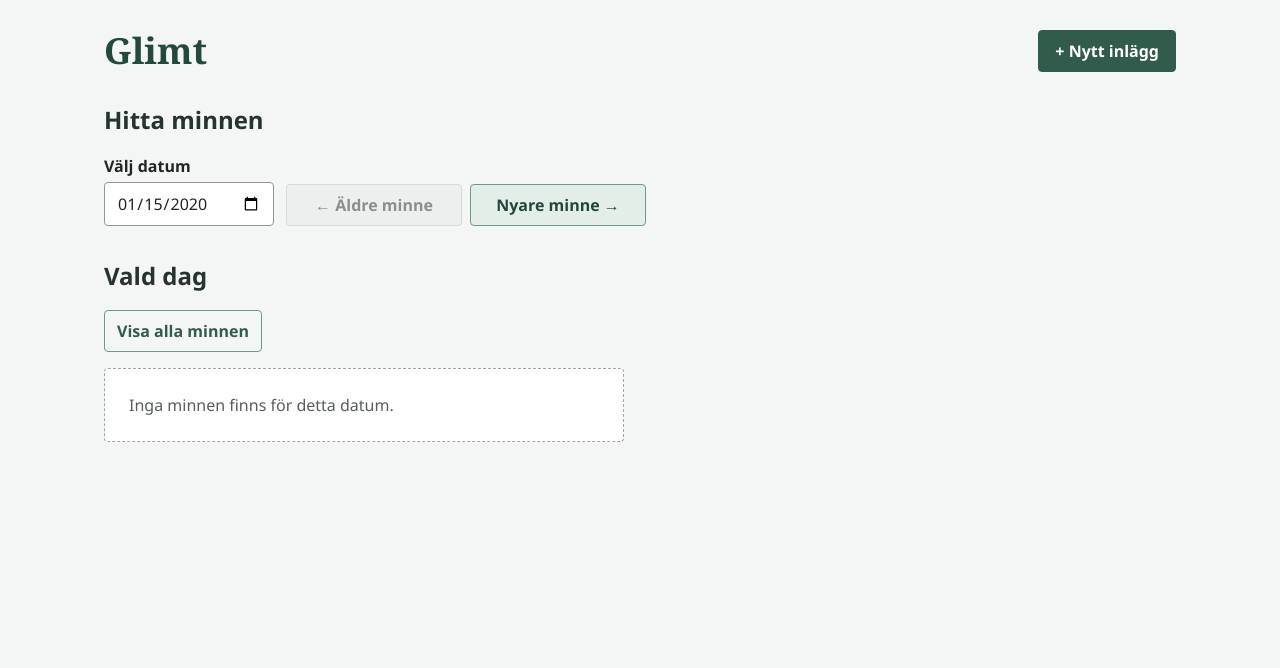
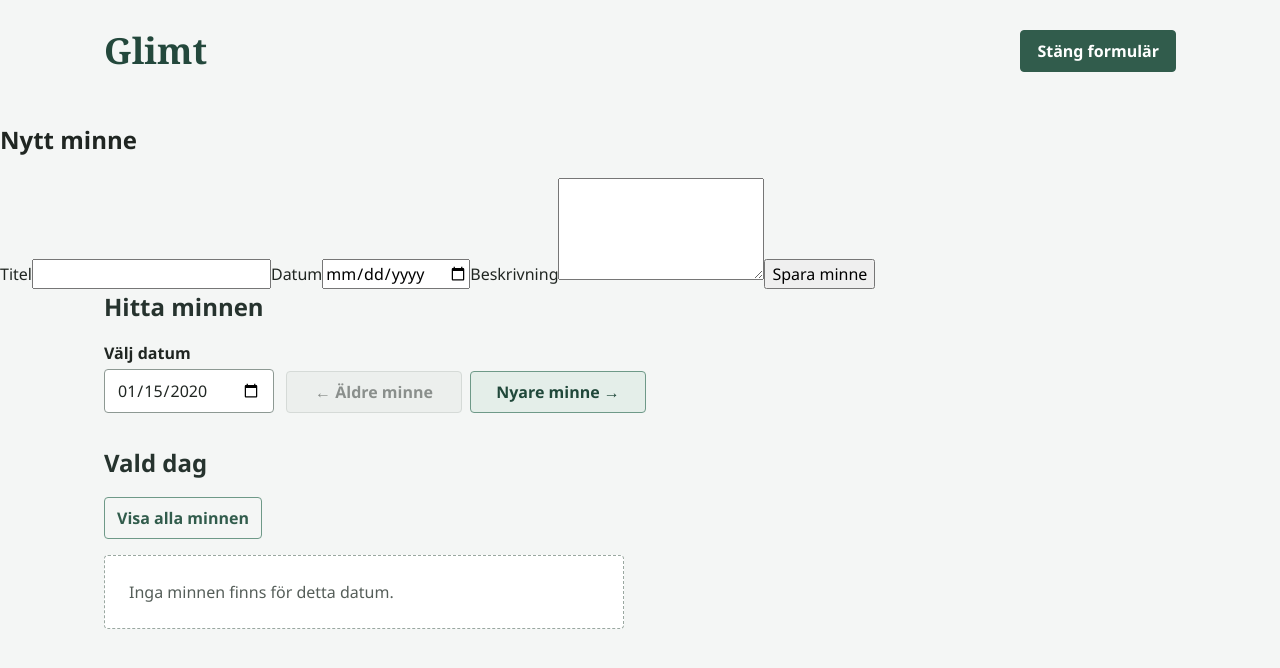
Before and after one commit to danielaldemir79/glimt-frontend, a React (Vite) app: page / in a window 1280 px wide. Both pictures are taken after typing "2020-01-15" into the empty fields and a click on the button "+ Nytt inlägg". Shown: the top 668 px of the page. Built offline with nearby package versions, Linux system fonts and the light colour scheme.

Commit message:
Lägger till formulär och post anrop :)

```diff
--- a/src/App.jsx
+++ b/src/App.jsx
@@ -1,10 +1,11 @@
 import { useState } from 'react'
 import MemoryList from './components/MemoryList.jsx'
 import MemoryNavigator from './components/MemoryNavigator.jsx'
+import MemoryForm from './components/MemoryForm.jsx'
 import './App.css'
 
 // Testdata för minnen
-const memories = [
+const initialMemories = [
   {
     id: 6,
     title: 'Sommarens jordgubbar',
@@ -49,9 +50,15 @@ const memories = [
   },
 ]
 
+
 function App() {
   // Tomt datum betyder att hela tidslinjen visas
   const [selectedDate, setSelectedDate] = useState('')
+
+  const [isFormOpen, setIsFormOpen] = useState(false)
+
+  // Minneslistan blir state så att sidan kan uppdateras utan omladdning
+  const [memories, setMemories] = useState(initialMemories)
 
   // Behåller bara minnen som tillhör det valda datumet
   const selectedMemories = memories.filter(
@@ -64,14 +71,30 @@ function App() {
     ...new Set(memories.map((memory) => memory.date)),
   ].sort()
 
+
+  function addMemory(createdMemory) {
+    setMemories((currentMemories) => [
+      createdMemory,
+      ...currentMemories,
+    ])
+  }
+
   return (
     <>
       <header className="site-header">
         <h1>Glimt</h1>
-        <button className="new-memory-button" type="button">
-          + Nytt inlägg
-        </button>
+      <button
+        className="new-memory-button"
+        type="button"
+        onClick={() => setIsFormOpen(!isFormOpen)}
+      >
+        {isFormOpen ? 'Stäng formulär' : '+ Nytt inlägg'}
+      </button>
       </header>
+
+      {isFormOpen && (
+        <MemoryForm onMemoryCreated={addMemory} />
+      )}
 
       <main className="main-content">
         <section>
--- /dev/null
+++ b/src/api/memoryApi.js
@@ -0,0 +1,21 @@
+// URL till API
+const API_URL = 'https://localhost:7092/api/MemoryEntries'
+
+async function createMemory(memory) {
+
+  const response = await fetch(API_URL, {
+    method: 'POST',
+    headers: {
+      'Content-Type': 'application/json',
+    },
+    body: JSON.stringify(memory),
+  })
+
+  if (!response.ok) {
+    throw new Error('Kunde inte skapa minnet.')
+  }
+
+  return response.json()
+}
+
+export default createMemory
--- a/src/components/MemoryCard.css
+++ b/src/components/MemoryCard.css
@@ -33,3 +33,12 @@
   color: #5c5c5c;
   font-size: 14px;
 }
+
+.memory-card-image-placeholder {
+  display: flex;
+  align-items: center;
+  justify-content: center;
+  height: 220px;
+  color: #66706b;
+  background-color: #e7ece9;
+}
--- a/src/components/MemoryCard.jsx
+++ b/src/components/MemoryCard.jsx
@@ -3,7 +3,13 @@ import './MemoryCard.css'
 function MemoryCard({ title, date, description, image }) {
   return (
     <article className="memory-card">
-      <img src={image} alt={title} />
+      {image ? (
+        <img src={image} alt={title} />
+      ) : (
+        <div className="memory-card-image-placeholder">
+          Bild saknas
+        </div>
+      )}
 
       <div className="memory-card-content">
         <p className="memory-card-date">{date}</p>
--- /dev/null
+++ b/src/components/MemoryForm.jsx
@@ -0,0 +1,67 @@
+import createMemory from '../api/memoryApi.js'
+import { useState } from 'react'
+
+function MemoryForm({ onMemoryCreated }) {
+
+  const [title, setTitle] = useState('')
+  const [date, setDate] = useState('')
+  const [description, setDescription] = useState('')
+
+  async function handleSubmit(event) {
+    event.preventDefault()
+
+    const newMemory = {
+      title,
+      date,
+      description,
+      imagePath: null,
+    }
+
+    try {
+      const createdMemory = await createMemory(newMemory)
+      onMemoryCreated(createdMemory)
+
+      setTitle('')
+      setDate('')
+      setDescription('')
+
+    } catch (error) {
+      console.error(error)
+    }
+
+  }
+
+  return (
+    <form onSubmit={handleSubmit}>
+      <h2>Nytt minne</h2>
+
+      <label htmlFor="memory-title">Titel</label>
+      <input
+        id="memory-title"
+        type="text"
+        value={title}
+        onChange={(event) => setTitle(event.target.value)}
+      />
+
+      <label htmlFor="memory-date">Datum</label>
+      <input
+        id="memory-date"
+        type="date"
+        value={date}
+        onChange={(event) => setDate(event.target.value)}
+      />
+
+      <label htmlFor="memory-description">Beskrivning</label>
+      <textarea
+        id="memory-description"
+        rows="4"
+        value={description}
+        onChange={(event) => setDescription(event.target.value)}
+      />
+
+      <button type="submit">Spara minne</button>
+    </form>
+  )
+}
+
+export default MemoryForm
```
